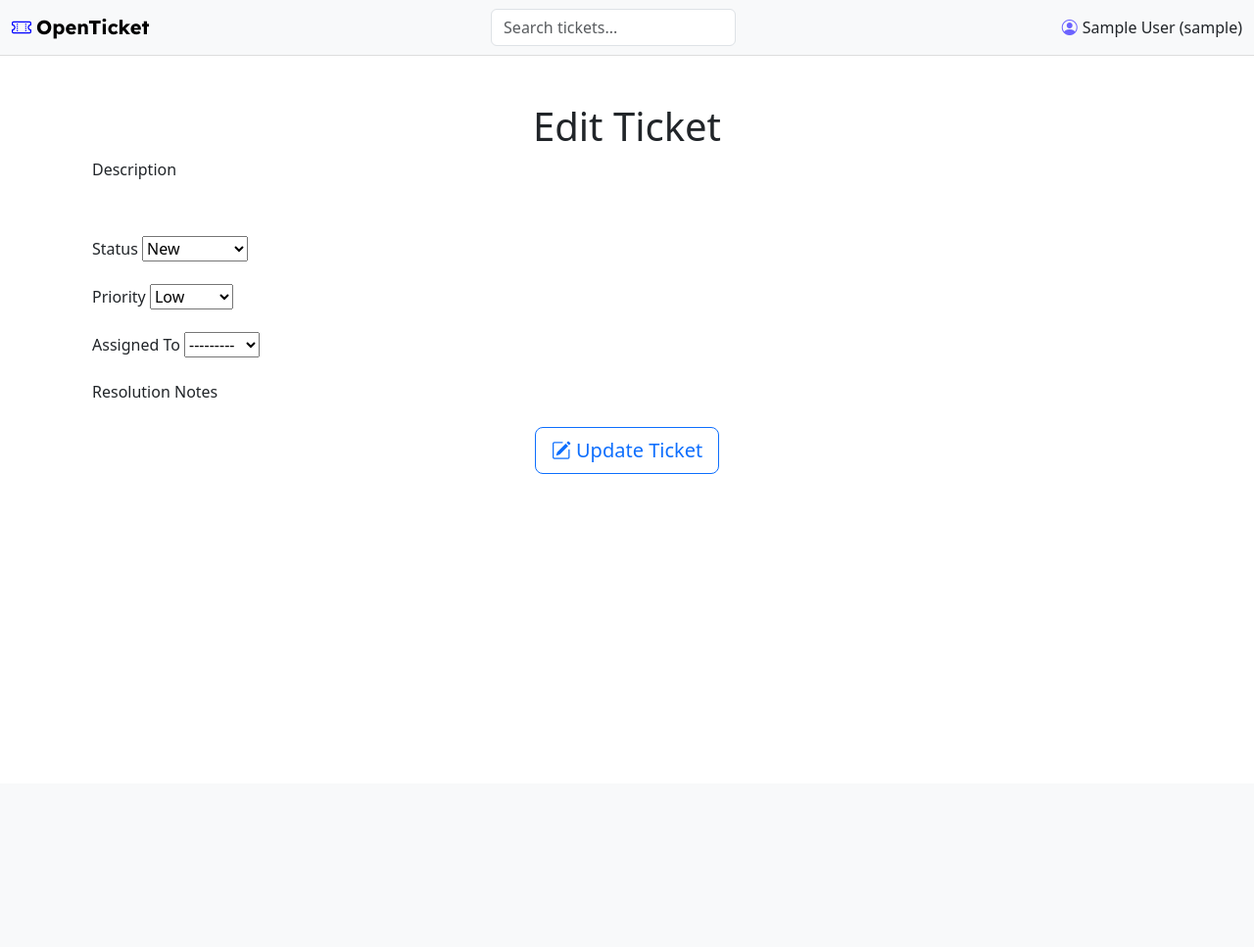
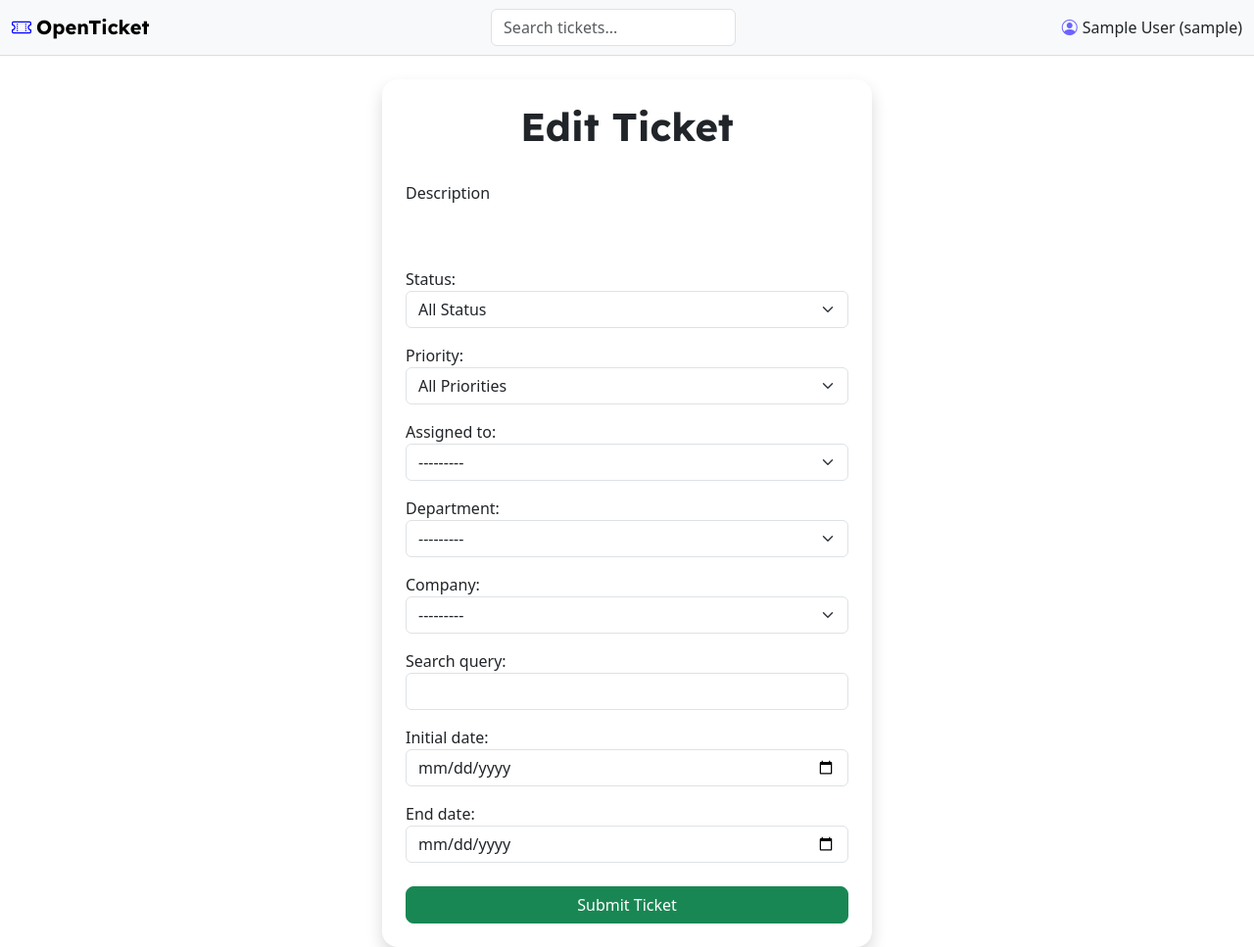
Before and after one commit to RedsonBr140/OpenTIcket, a Django app: template templates/tickets/ticket_edit.html in a window 1280 px wide. Shown: the whole page at 98% size. Before the commit the page ends 484 px from the top, so only its background shows below. Run offline with Django 5.2, Linux system fonts and the light colour scheme; the template is opened without the code that fills it: values that come from a table or form of the project are taken from there, others are empty; the visitor is signed in with stand-in values (Sample User, id 1); data comes from the database, SQL or seed files in the repository; some libraries are stand-ins or nearby versions.

Commit message:
refactor: Simplify ticket edit form and improve styling

```diff
--- a/templates/tickets/ticket_edit.html
+++ b/templates/tickets/ticket_edit.html
@@ -1,33 +1,12 @@
 {% extends "base.html" %}
+
+{% block title %}{{ _("Edit Ticket") }}{% endblock %}
+
 {% block content %}
-<!-- TODO: Rewrite the entire thing... -->
-<!-- TODO: Do resolution notes as comments -->
-<style>
-    .ticket-description img {
-        max-width: 100%;
-        height: auto;
-        cursor: pointer;
-        transition: transform 0.2s ease-in-out;
-    }
-
-    .ticket-description img:hover {
-        transform: scale(1.05);
-    }
-
-    .ticket-resolved_at {
-        display: none;
-    }
-
-</style>
-
-{% for error in form.errors %}<p>{{error}}</p>{% endfor %}
-
-<div class="container mt-5">
-    <h1 class="text-center">{{ _("Edit Ticket") }}</h1>
+<div class="d-flex justify-content-center align-items-center" style="min-height: calc(100vh - 80px);">
+    <div class="card shadow p-4 border-0 rounded-4" style="max-width: 500px; width: 100%">
+        <h1 class="text-center mb-4 bold">{{ _("Edit Ticket") }}</h1>
         <h3 class="text-center"> {{ ticket.title|safe }} </h3>
-
-    <form action="" method="post" novalidate>
-        {% csrf_token %}
 
         <!-- Display all form errors -->
         {% if form.non_field_errors %}
@@ -41,55 +20,28 @@
         {% endif %}
 
         <!-- Description Field (Read-only for edit) -->
-        <div class="mb-3">
+        <div class="mb-4">
             <label for="description" class="form-label">{{ _("Description") }}</label>
-            <div class=" p-3 border-secondary rounded ticket-description">{{ ticket.description|safe }}</div>
+            <div class="p-3 border-secondary rounded ticket-description">{{ ticket.description|safe }}</div>
         </div>
 
-        <!-- Status Field -->
-        <div class="mb-3">
-            <label for="status" class="form-label">{{ _("Status") }}</label>
-            {{ form.status }}
-        </div>
+        <form action="" method="post" novalidate>
+            {% csrf_token %}
 
-        <!-- Hidden resolved at datetime -->
-        <div class="mb-3 ticket-resolved_at" id="ticket-resolved_at">
-            <label for="resolved_at" class="form-label"> {{ _("Resolved at") }}</label>
-        {{ form.resolved_at }}
-        </div>
-
-        <!-- Priority Field -->
-        <div class="mb-3">
-            <label for="priority" class="form-label">{{ _("Priority") }}</label>
-            {{ form.priority }}
-        </div>
-
-        <!-- Assigned To Field -->
-        <div class="mb-3">
-            <label for="assigned_to" class="form-label">{{ _("Assigned To") }}</label>
-            {{ form.assigned_to }}
-        </div>
-
-        <!-- Resolution Notes Field -->
-        <div class="mb-3">
-            <label for="resolution_notes" class="form-label">{{ _("Resolution Notes") }}</label>
-            <div id="quill-editor" class=""></div>
-            <input type="hidden" name="resolution_notes" id="resolution_notes" value="{{ ticket.resolution_notes|default:''|safe }}">
+            <div class="ticket-form">
+                {{ form.as_p }}
             </div>
 
             <!-- Submit Button -->
-        <div class="text-center">
-            <button type="submit" class="btn btn-outline-primary btn-lg"> <i class="bi bi-pencil-square"></i> {{ _("Update Ticket") }}</button>
+            <div class="d-grid mt-4">
+                <button type="submit" class="btn btn-success rounded-3">{{ _("Submit Ticket") }}</button>
             </div>
         </form>
     </div>
+</div>
 
-<link href="https://cdn.jsdelivr.net/npm/quill@2.0.3/dist/quill.snow.css" rel="stylesheet" />
-<script src="https://cdn.jsdelivr.net/npm/quill@2.0.3/dist/quill.js"></script>
-
-<!-- Quill Editor Script -->
 <script>
-    status_element = document.getElementById("status")
+    status_element = document.getElementById("id_status")
     ticket_resolved_at_div = document.getElementById("ticket-resolved_at")
     datetime_input = document.getElementById("id_resolved_at")
 
@@ -128,28 +80,5 @@
             initializeResolvedAt()
         }
     })
-    var quill = new Quill('#quill-editor', {
-        theme: 'snow',
-        placeholder: 'Enter resolution notes here...',
-        modules: {
-            toolbar: [
-                [{ 'header': '1' }, { 'header': '2' }],
-                [{ 'list': 'ordered' }, { 'list': 'bullet' }],
-                ['bold', 'italic', 'underline'],
-                [{ 'align': [] }],
-                ['link'],
-                ['blockquote'],
-                ['clean']
-            ]
-        }
-    });
-
-    // Set initial Quill content from the ticket's resolution notes
-    quill.root.innerHTML = document.querySelector('#resolution_notes').value;
-
-    // Convert Quill content to hidden input before form submission
-    document.querySelector('form').onsubmit = function () {
-        document.querySelector('#resolution_notes').value = quill.root.innerHTML;
-    };
 </script>
 {% endblock %}
--- a/tickets/forms.py
+++ b/tickets/forms.py
@@ -48,59 +48,6 @@
         if not models.Department.objects.filter(id=department.id).exists():
             raise forms.ValidationError("Invalid department selected.")
         return department
-
-
-class TicketEditForm(forms.ModelForm):
-    class Meta:
-        model = models.Ticket
-        fields = ["status", "priority", "assigned_to", "resolution_notes"]
-        widgets = {
-            "status": forms.Select(
-                attrs={"class": "form-select bg-dark text-light", "id": "status"}
-            ),
-            "priority": forms.Select(attrs={"class": "form-select bg-dark text-light"}),
-            "assigned_to": forms.Select(
-                attrs={"class": "form-select bg-dark text-light"}
-            ),
-            "resolution_notes": forms.HiddenInput(),
-            "resolved_at": forms.DateInput(
-                attrs={
-                    "class": "form-control bg-dark text-light",
-                    "type": "datetime-local",
-                }
-            ),
-        }
-
-    status = forms.ChoiceField(choices=models.Ticket.STATUS_CHOICES)
-    priority = forms.ChoiceField(choices=models.Ticket.PRIORITY_CHOICES)
-    assigned_to = forms.ModelChoiceField(
-        queryset=User.objects.filter(is_staff=True), required=False
-    )
-    resolution_notes = forms.CharField(widget=forms.HiddenInput(), required=False)
-    resolved_at = forms.DateTimeField(required=False)
-
-    def __init__(self, *args, **kwargs):
-        super().__init__(*args, **kwargs)
-        if self.instance and self.instance.pk:
-            self._set_initial_values()
-
-    def _set_initial_values(self):
-        self.fields["status"].initial = self.instance.status
-        self.fields["priority"].initial = self.instance.priority
-        self.fields["assigned_to"].initial = self.instance.assigned_to
-        self.fields["resolution_notes"].initial = self.instance.resolution_notes
-        self.fields["resolved_at"].initial = (
-            localtime(self.instance.resolved_at).strftime("%Y-%m-%dT%H:%M")
-            if self.instance.resolved_at
-            else None
-        )
-
-    def save(self, commit=True):
-        instance = super().save(commit=False)
-        instance.resolved_at = self.cleaned_data.get("resolved_at") or None
-        if commit:
-            instance.save()
-        return instance
 
 
 class TicketListFilterForm(forms.Form):
```
Also changed, not shown: tickets/views.py (+9 -1 lines). Lines whose indentation alone changed are shown as unchanged.
